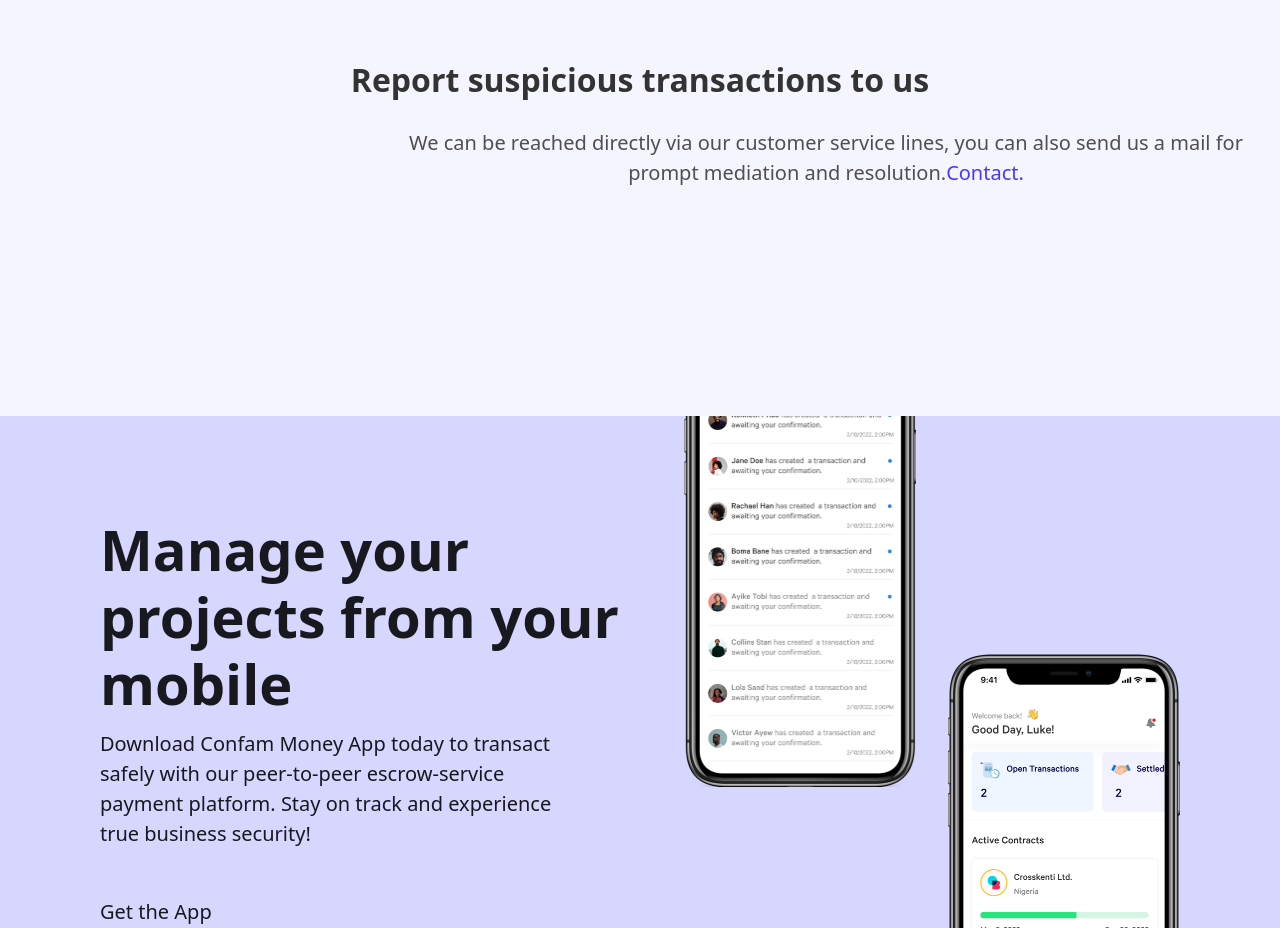
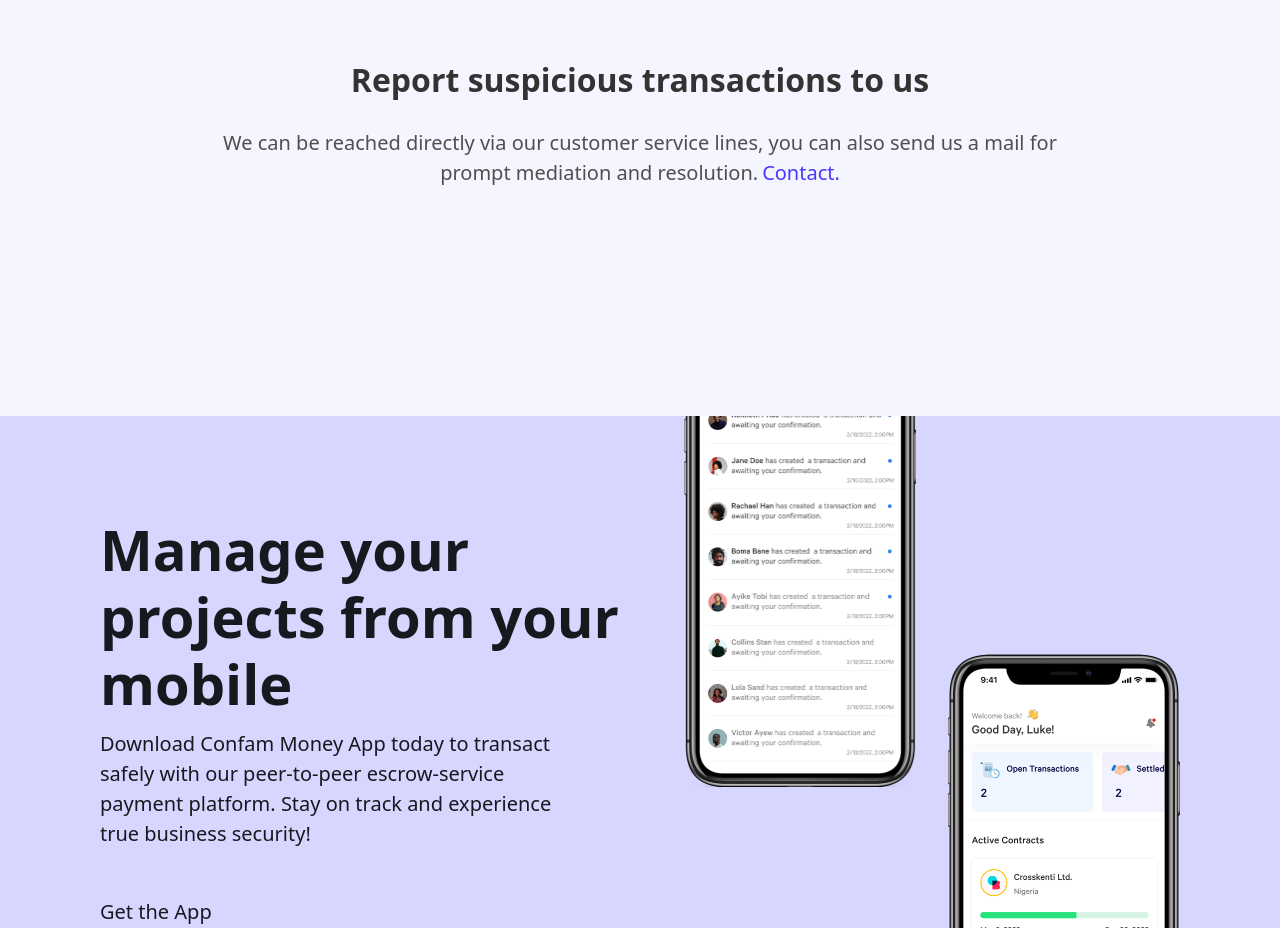
Before and after one commit to Ndibechinonso/Confam_Money_Website, a Next.js app: page /scam_control in a window 1280 px wide. Shown: the part 2680-3608 px from the top of the page. Built offline with nearby package versions, Linux system fonts and the light colour scheme.

Commit message:
contact corr

```diff
--- a/pages/scam_control.js
+++ b/pages/scam_control.js
@@ -22,8 +22,8 @@ const ScamControl = () => {
       />
 <ScamControlGrid />
 <h3 className="text-center font-semibold text-[1.125rem] md:text-[2rem] text-grey_1 mt-[4rem] md:mt-[10.5rem] mb-[0.875rem] md:mb-[1.5rem]">Report suspicious transactions to us</h3>
-<p className="mr-1 m-auto text-center max-w-[322px] px-[1.125rem] md:max-w-[900px] leading-[1.5rem] md:leading-[1.875rem] text-grey_2 text-[1rem] md:text-[1.25rem] mb-[9.375rem] md:mb-[14.25rem]">We can be reached directly via our customer service lines, you can also send us a mail for prompt
-mediation and resolution.<span><Link href="/contact"><a className="text-scam_contact font-medium">Contact.</a></Link></span></p>
+<p className="m-auto text-center max-w-[322px] px-[1.125rem] md:max-w-[900px] leading-[1.5rem] md:leading-[1.875rem] text-grey_2 text-[1rem] md:text-[1.25rem] mb-[9.375rem] md:mb-[14.25rem]">We can be reached directly via our customer service lines, you can also send us a mail for prompt
+mediation and resolution.<span className="ml-1"><Link href="/contact"><a className="text-scam_contact font-medium">Contact.</a></Link></span></p>
 </main>
         </>
     )
```
